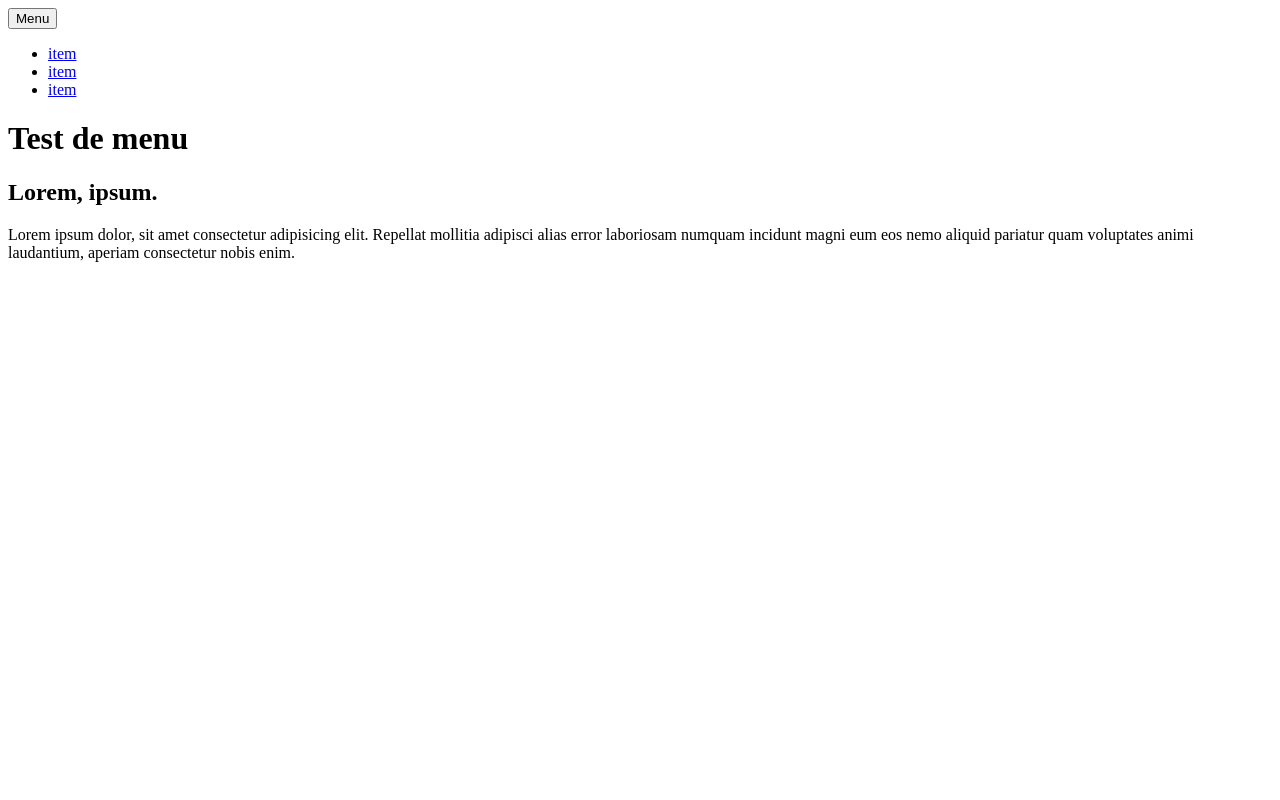
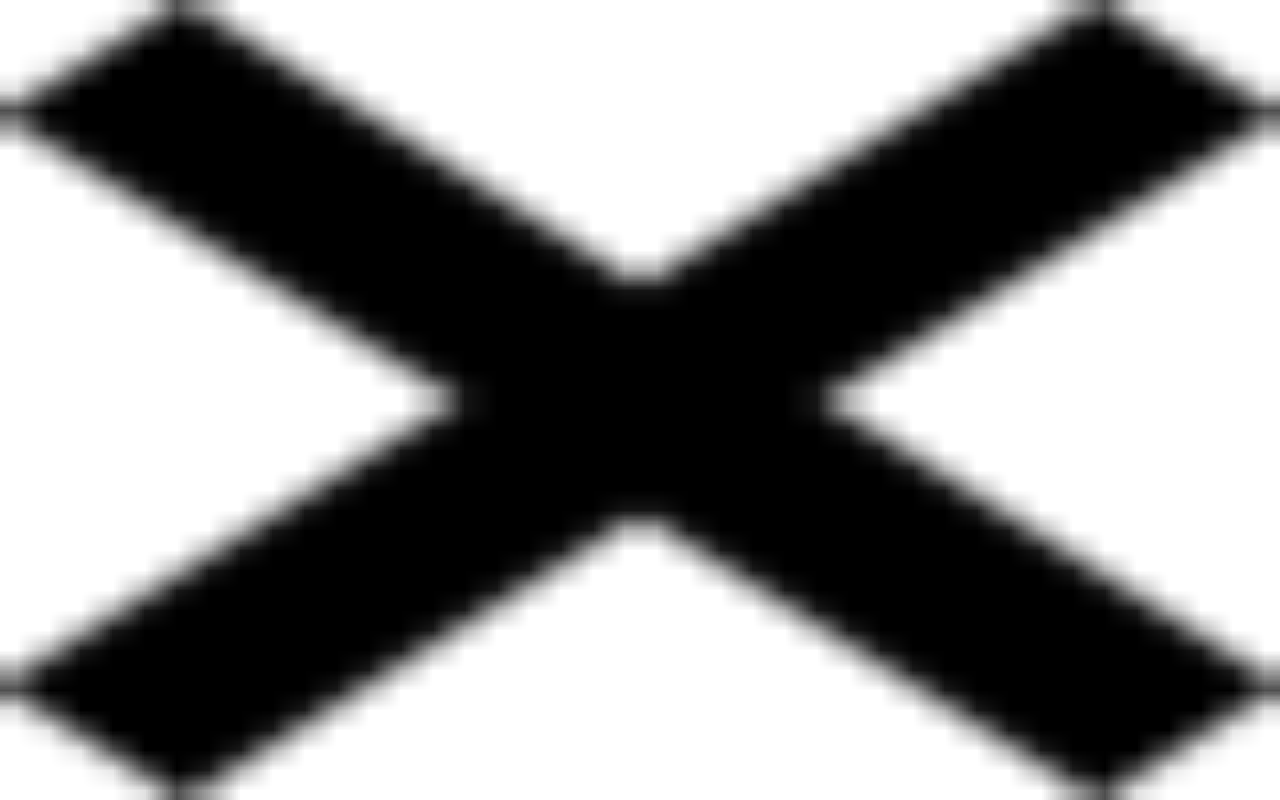
Before and after one commit to MMI-SAE-105/2022-r113-tp2-menu-alpinejs-GitAlexisBERNARD, a website: page index.html in a window 1280 px wide. Both pictures are taken after a click on the button "Menu". Drawn offline with nearby package versions, Linux system fonts and the light colour scheme.

Commit message:
test btn menu fermer

```diff
--- a/index.html
+++ b/index.html
@@ -7,13 +7,39 @@
     <script defer src="https://unpkg.com/alpinejs"></script>
     <title>Test menu</title>
   </head>
+  <style>
+    .menu{
+      position: fixed;
+      top: 0;
+      left: 0;
+      width: 100vw;
+      height: 100vh;
+      background: #ffffff;
+      place-content: center;
+    }
+    .header_menuBtn{
+      position: relative;
+      z-index: 10;
+    }
+    .Btnnavclose{
+      position: fixed;
+      top: 0;
+      left: 0;
+      width: 100vw;
+      height: 100vh;
+      background: #ffffff;
+      isplay:inline;
+      place-content: start right;
+    }
+  </style>
   <body>
     <!-- https://emmet.io/ -->
     <!-- header>h1{Test de menu} -->
     <header>
-      <button aria-controls="mainNav" @click="menuIsOpen = ! menuIsOpen">Menu</button>
-      <nav id="mainNav" x-show="menuIsOpen">
+      <button aria-controls="mainNav" @click="menuIsOpen = ! menuIsOpen" class="hearder_menuBtn">Menu</button>
+      <nav id="mainNav" x-show="menuIsOpen"  x-transition:enter.duration.500ms x-transition:leave.duration.400ms class="menu">
         <ul>
+          <img src="icon.png" class="Btnnavclose">
           <li><a href="#">item</a></li>
           <li><a href="#">item</a></li>
           <li><a href="#">item</a></li>
```
Also changed, not shown: croix.webp (added), icon.png (added).
